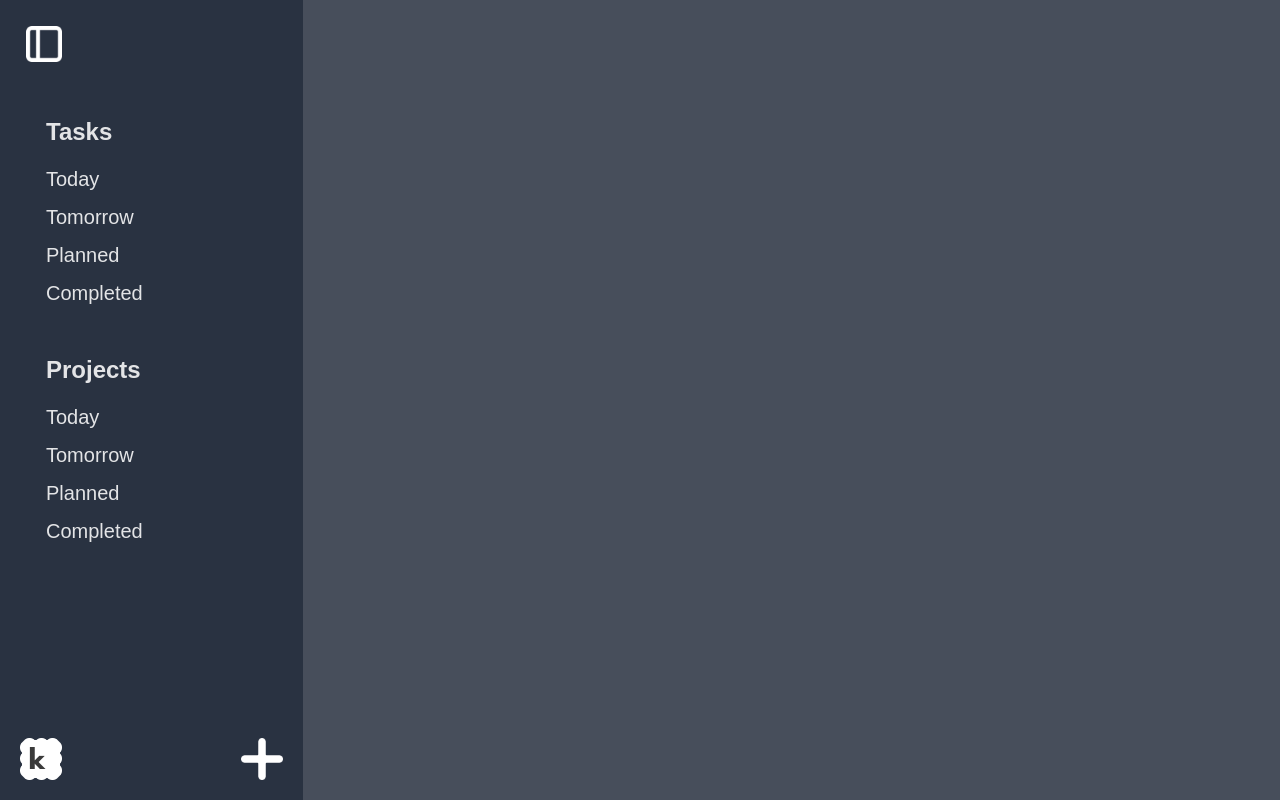
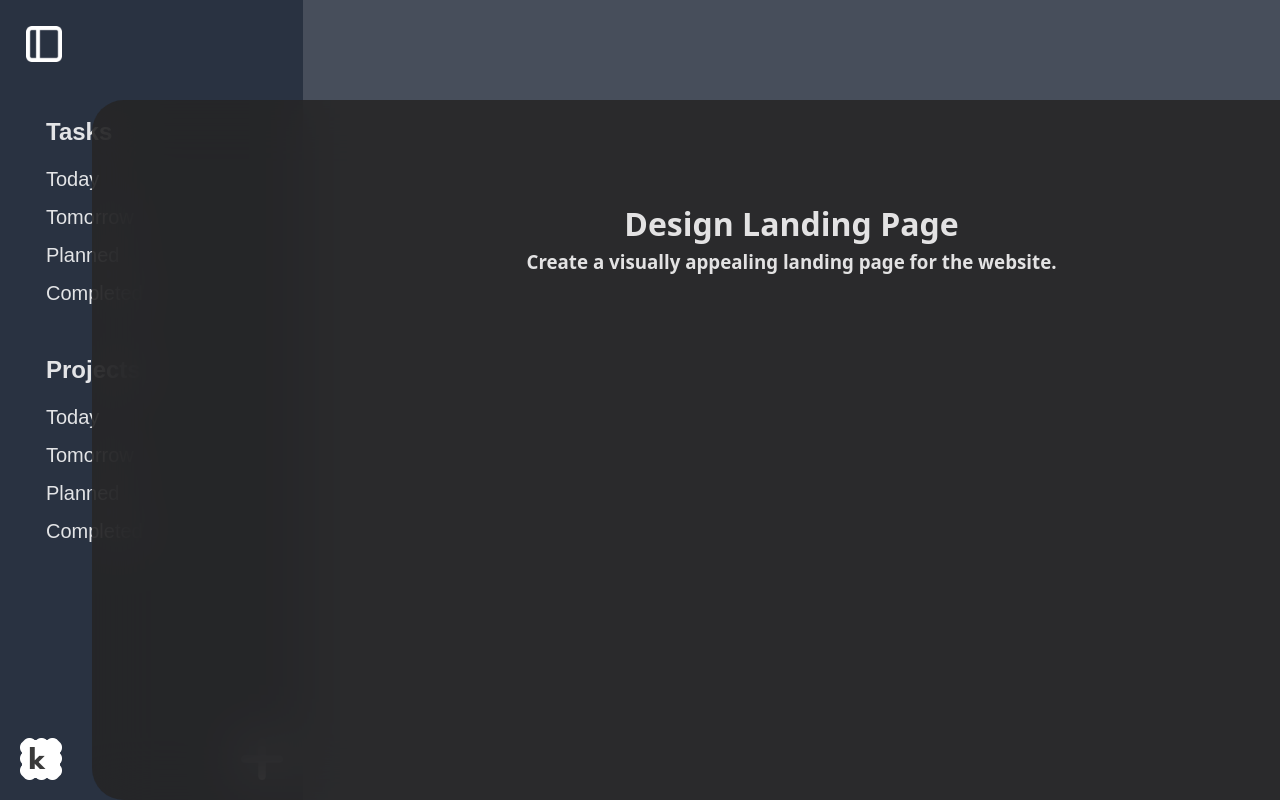
Before and after one commit to naimyasirozcan/kanban-react, a React (Vite) app: page /tasks/1 in a window 1280 px wide. Built offline with nearby package versions, Linux system fonts and the light colour scheme; a web font is replaced by a local one.

Commit message:
task details page created, useParams implied, routes paths and links arranged

```diff
--- a/src/App.jsx
+++ b/src/App.jsx
@@ -12,12 +12,17 @@ const containerStyle = {
 function App() {
 
   return (
+
+    <>
     <BrowserRouter>
     <div style={containerStyle}>
-      <Sidebar style={{display: "fixed", top: "0px", left: "0px"}} />
+      <Sidebar  />
       <KanbanApp />
     </div>
     </BrowserRouter>
+    </>
+
+
   )
 }
 
--- a/src/components/KanbanApp.jsx
+++ b/src/components/KanbanApp.jsx
@@ -1,10 +1,9 @@
-
 import taskDataJSON from '../assets/data/kanbanData.json'
 import { useState } from "react"
 import TodayPage from "../pages/TodayPage"
 import { Route, Routes } from 'react-router-dom'
-// import Tomorrow from '../pages/Tomorrow'
 import ListOfTasks from '../pages/ListOfTasks'
+import TaskDetails from './TaskDetails'
 
 
 
@@ -17,12 +16,12 @@ function KanbanApp() {
     width: "100%",
     display: "flex",
     flexDirection: "column",
+    alignItems: "center",
     paddingLeft: "303px",
     height: "100vh",
     overflowY: "auto",
     scrollbarWidth: "thin",
     scrollbarColor: "#888 transparent"
-
   }
 
   const taskLists = [
@@ -40,7 +39,15 @@ function KanbanApp() {
           return (
             <Route element={<ListOfTasks taskData={taskData} setTaskData={setTaskData} title={eachTaskList.title} description={eachTaskList.description} />} path={`/${eachTaskList.title}`} />)
         })}
+
+        {taskData.map((eachTask) => {
+          return (
+            <Route element={<TaskDetails taskData={taskData} setTaskData={setTaskData} />} path={`/tasks/:paramId`} />)
+        })}
+
+
       </Routes>
+
     </div>
   )
 }
--- a/src/components/KanbanCol.jsx
+++ b/src/components/KanbanCol.jsx
@@ -1,3 +1,4 @@
+import { Link } from "react-router-dom"
 import TaskCard from "./TaskCard"
 
 function KanbanCol({ title, color, taskData, setTaskData, todaysTasks }) {
@@ -30,7 +31,11 @@ function KanbanCol({ title, color, taskData, setTaskData, todaysTasks }) {
                         eachTask.status === title
                     )
                 }).map((eachTask) => {
-                    return <TaskCard key={eachTask.id} title={eachTask.title} priority={eachTask.priority} />
+                    return (
+                        <Link to={`tasks/${eachTask.id}`}>
+                            <TaskCard key={eachTask.id} title={eachTask.title} priority={eachTask.priority} />
+                        </Link>
+                    )
                 })}
         </div>
     )
--- a/src/components/Sidebar.jsx
+++ b/src/components/Sidebar.jsx
@@ -34,8 +34,8 @@ function Sidebar() {
         </div>
 
         <div style={{padding: '20px', display:'flex', justifyContent:'space-between'}}>
-            <img className="icon-img" style={{...imgSidebarStyle, height:'42px', width: '42px'}} src={logoIcon} alt="" />
-            <img className="icon-img" style={{...imgSidebarStyle, height:'42px', width: '42px'}} src={addTaskIcon} alt="" />
+            <img className="icon-img" style={{height:'42px', width: '42px'}} src={logoIcon} alt="" />
+            <img className="icon-img" style={{ height:'42px', width: '42px'}} src={addTaskIcon} alt="" />
         </div>
     </div>
   )
--- /dev/null
+++ b/src/components/TaskDetails.jsx
@@ -0,0 +1,42 @@
+import { useParams, useNavigate } from "react-router-dom"
+import TitleAndDescription from "./TitleAndDescription"
+import closeIcon from "../assets/img/close-icon-w.png"
+
+
+
+function TaskDetails({ taskData, setTaskData }) {
+
+  const { paramId } = useParams()
+  const navigate = useNavigate() // explain igor later, used to go one page back while close icon clicked
+
+  const taskToShow = taskData.find((task) => {
+    return paramId === task.id
+  })
+
+  const taskDetailsDivStyle = {
+    backgroundColor: "#252424d7",
+    width: "1400px",
+    height: "820px",
+    borderRadius: "32px",
+    marginTop: "100px"
+  }
+
+  return (
+    <div style={taskDetailsDivStyle} className='background-blur'>
+      <img
+        src={closeIcon}
+        alt="close-icon"
+        style={{ position: "fixed", top: "16px", right: "16px", cursor: "pointer" }}
+        onClick={() => {
+          navigate(-1)
+        }}
+      />
+      <TitleAndDescription title={taskToShow.title} description={taskToShow.description} />
+
+    </div>
+  )
+}
+
+
+
+export default TaskDetails
--- a/src/components/TitleAndDescription.jsx
+++ b/src/components/TitleAndDescription.jsx
@@ -4,8 +4,6 @@ function TitleAndDescription(props) {
     const containerStyle = {
         textAlign: "center",
         marginTop: "100px",
-
-
     }
 
   return (
--- a/src/index.css
+++ b/src/index.css
@@ -14,7 +14,9 @@
 
 }
 
-body { overflow: hidden; }
+body {
+  overflow: hidden;
+}
 
 * {
   margin: 0;
@@ -93,3 +95,8 @@ a:active {
   background: #888;
   border-radius: 3px;
 }
+
+.background-blur {
+  backdrop-filter: blur(28.4px);
+  -webkit-backdrop-filter: blur(28.4px)
+}
--- a/src/pages/ListOfTasks.jsx
+++ b/src/pages/ListOfTasks.jsx
@@ -1,4 +1,4 @@
-import { useParams } from "react-router-dom"
+import { Link } from "react-router-dom"
 import TaskCard from "../components/TaskCard"
 import TitleAndDescription from "../components/TitleAndDescription"
 
@@ -25,22 +25,24 @@ function ListOfTasks({ taskData, setTaskData, title, description }) {
     const completedTasks = [] // dont forget!!!!!
 
     let tasksToRender = title === "tomorrow" ?
-    tomorrowTasks :
-    title === "planned"?
-    plannedTasks :
-    title === "completed" ?
-    completedTasks :
-    null
+        tomorrowTasks :
+        title === "planned" ?
+            plannedTasks :
+            title === "completed" ?
+                completedTasks :
+                null
 
     return (
 
         <>
             <TitleAndDescription title={title[0].toUpperCase() + title.slice(1)} description={description} />
 
-            <ul style={{ display: 'flex', flexDirection: 'column', gap: '20px', alignItems: 'center', marginTop: '20px' }}>
+            <ul style={{ width: "100%", display: 'flex', flexDirection: 'column', gap: '20px', alignItems: 'center', marginTop: '20px' }}>
                 {
                     (tasksToRender.map((eachTask) => {
-                        return (<TaskCard key={eachTask.id} title={eachTask.title} priority={eachTask.priority} cardType={'listCard'} />)
+                        return (<Link style={{width: "100%", display:"flex", justifyContent:"center"}} to={`/tasks/${eachTask.id}`}>
+                            <TaskCard key={eachTask.id} title={eachTask.title} priority={eachTask.priority} cardType={'listCard'} />
+                        </Link>)
                     }))
                 }
             </ul>
```
Also changed, not shown: src/components/TaskCard.jsx (+12 -11 lines), src/pages/taskDetails.jsx (deleted), 1 other file (tests, documents, lock files or other folders).
